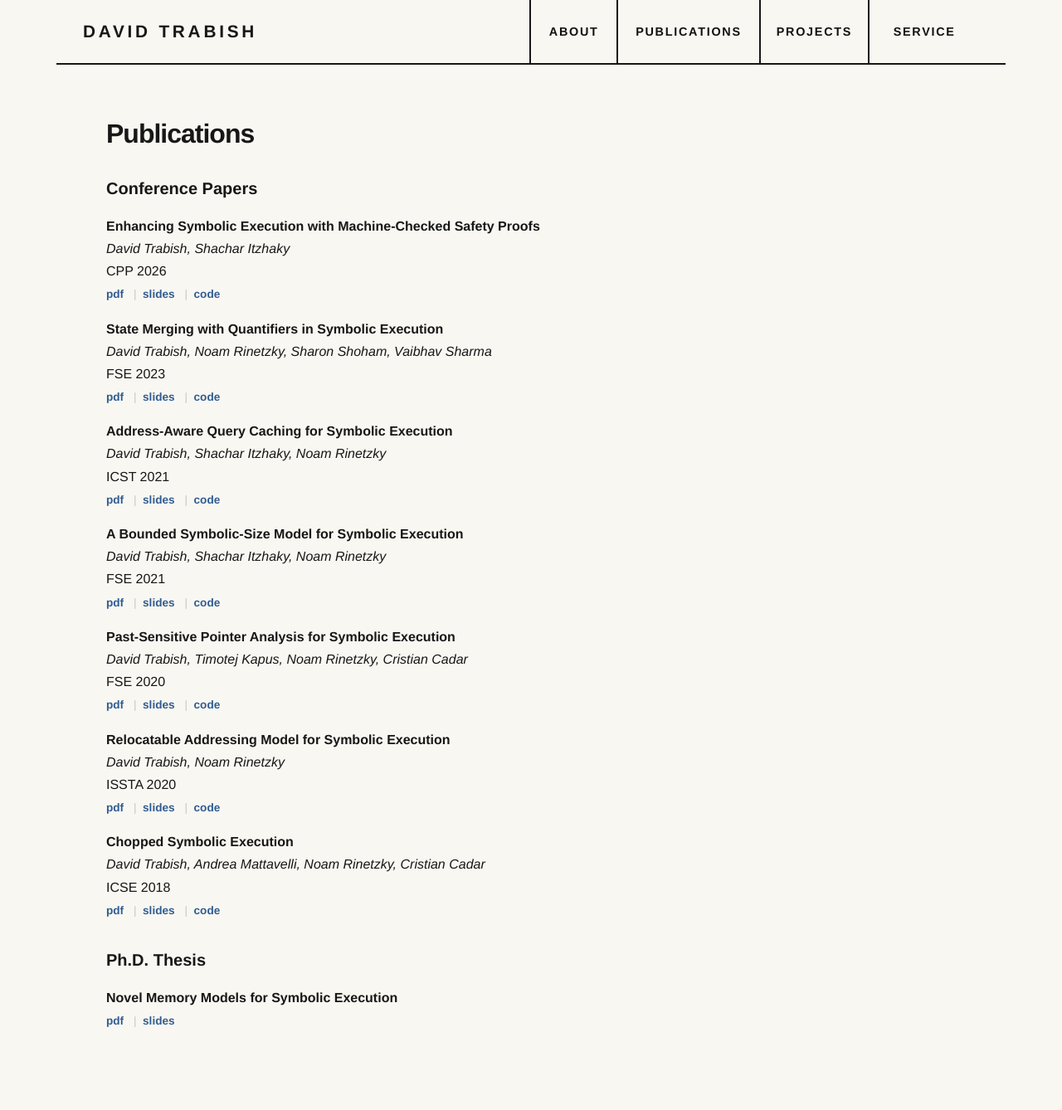
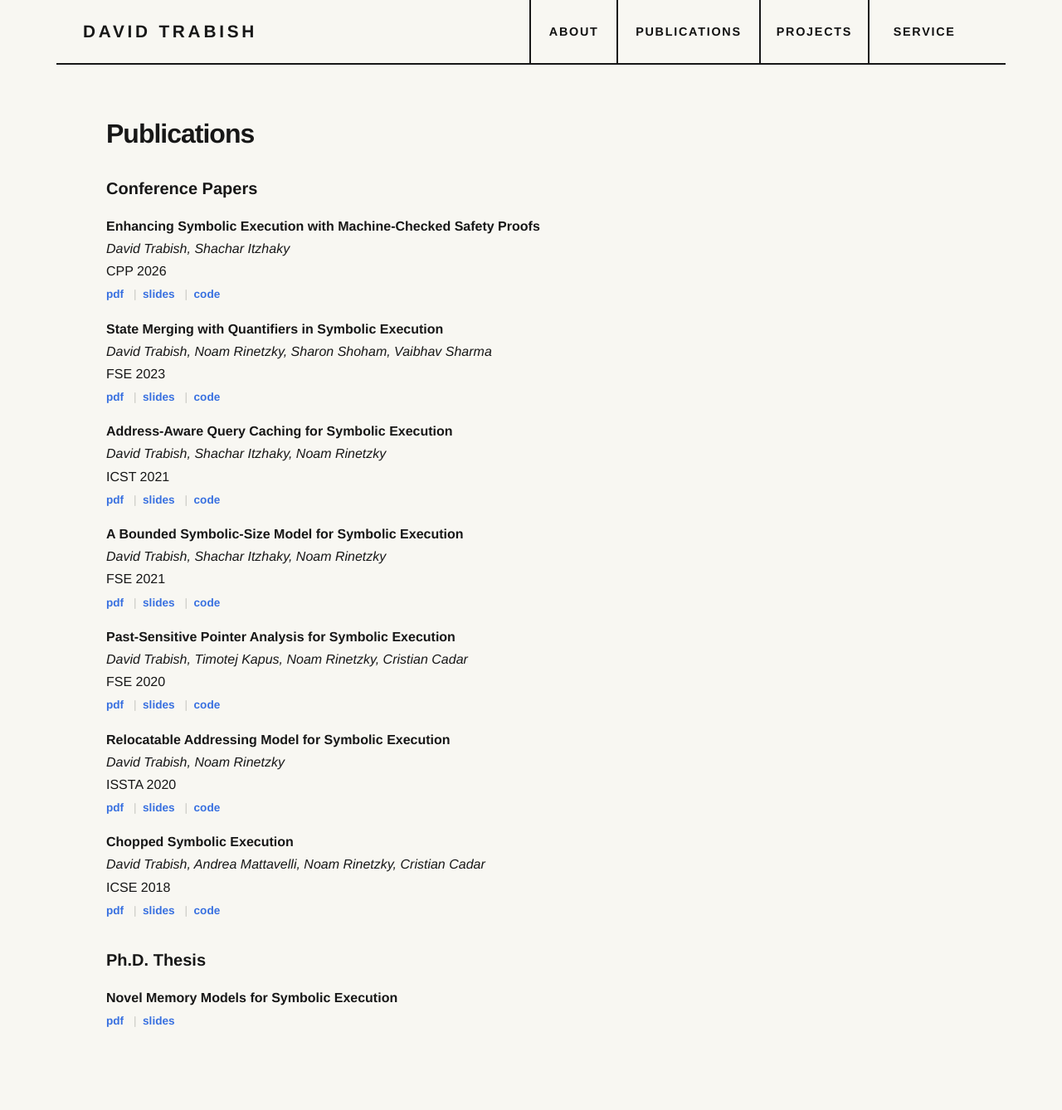
Before and after one commit to davidtr1037/davidtr1037.github.io, a Jekyll site: the page built from publications.md, in a window 1280 px wide. Shown: the whole page at 83% size. Built offline with Jekyll 4.4.1, drawn with Linux system fonts in a browser that asks for light colours.

Commit message:
updating

```diff
--- a/_sass/minima/custom-styles.scss
+++ b/_sass/minima/custom-styles.scss
@@ -2,8 +2,8 @@
 $ink: #171717;
 $paper: #f8f7f2;
 $red: #bd5019;
-$blue: #315c91;
-$blue-dark: #203d65;
+$blue: #3870e0;
+$blue-dark: #2c55a8;
 $rule: #c7c7c1;
 
 html { scroll-behavior: smooth; }
```
